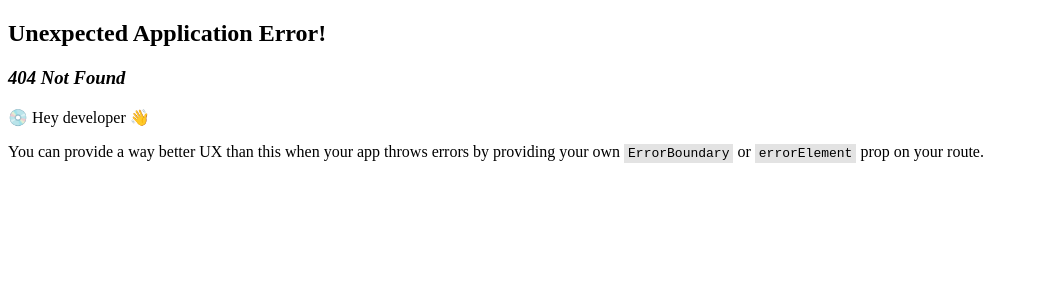
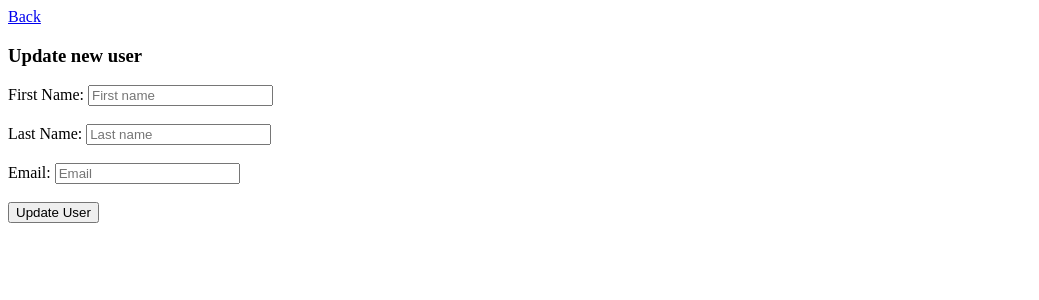
Before and after one commit to Satyajay01/MERN-Stack-CRUD-Operations-, a React (Vite) app in the folder client/: page /edit/1 in a window 1280 px wide. Before the commit this address had no page. Shown: the top 300 px of the page, without its empty margins (0-1039 px from the left). Built offline with nearby package versions, Linux system fonts and the light colour scheme; no server answers.

Commit message:
react custom route and user data fetch

```diff
--- a/client/src/App.jsx
+++ b/client/src/App.jsx
@@ -16,7 +16,7 @@ const App = () => {
       element: <Add/>,
     },
     {
-      path:"/edit",
+      path:"/edit/:id",
       element: <Edit/>,
     },
   ])
--- a/client/src/components/getuser/User.jsx
+++ b/client/src/components/getuser/User.jsx
@@ -39,7 +39,7 @@ const User = () => {
                             <td>{user.email}</td>
                             <td>
                                 <button>Delete</button>
-                                <Link to={'/edit'}>Edit</Link>
+                                <Link to={`/edit/`+user._id}>Edit</Link>
                             </td>
                         </tr>
 
--- a/client/src/components/updateuser/Edit.jsx
+++ b/client/src/components/updateuser/Edit.jsx
@@ -1,20 +1,47 @@
-import React from 'react'
-import { Link } from 'react-router-dom'
+import React, { useEffect, useState } from 'react'
+import { Link, useParams } from 'react-router-dom'
+import axios from "axios"
 
 const Edit = () => {
+
+  const {id}= useParams(); // fatch ID from the URL
+
+  const users = {
+    fname: "",
+    lname: "",
+    email: ""
+  }
+  const [user, setUser] = useState(users);
+
+  const inputChangeHandler = (e) =>{
+    const {name, value} = e.target;
+    setUser({...user, [name]: value});
+  }
+
+  useEffect(()=>{
+    axios.get(`http://localhost:8000/api/getone/${id}`)
+    .then((res)=>{
+      console.log(res);
+      setUser(res.data);
+
+    }).catch((error)=>{
+      console.log(error);
+    })
+  },[id])
+
   return (
     <div>
     <Link to={'/'}>Back</Link>
     <h3>Update new user </h3>
     <form>
         <label htmlFor="">First Name: </label>
-        <input type="text" name="fname" id="fname" placeholder='First name' /> <br /> <br />
+        <input type="text" onChange={inputChangeHandler} value={user.fname} name="fname" id="fname" placeholder='First name' /> <br /> <br />
 
         <label htmlFor="">Last Name: </label>
-        <input type="text" name="lname" id="lname" placeholder='Last name' /><br /> <br />
+        <input type="text" onChange={inputChangeHandler} value={user.lname} name="lname" id="lname" placeholder='Last name' /><br /> <br />
 
         <label htmlFor="">Email: </label>
-        <input type="email" name="email" id="email" placeholder='Email' /><br /> <br />
+        <input type="email" onChange={inputChangeHandler} value={user.email} name="email" id="email" placeholder='Email' /><br /> <br />
 
 
         <div>
```
